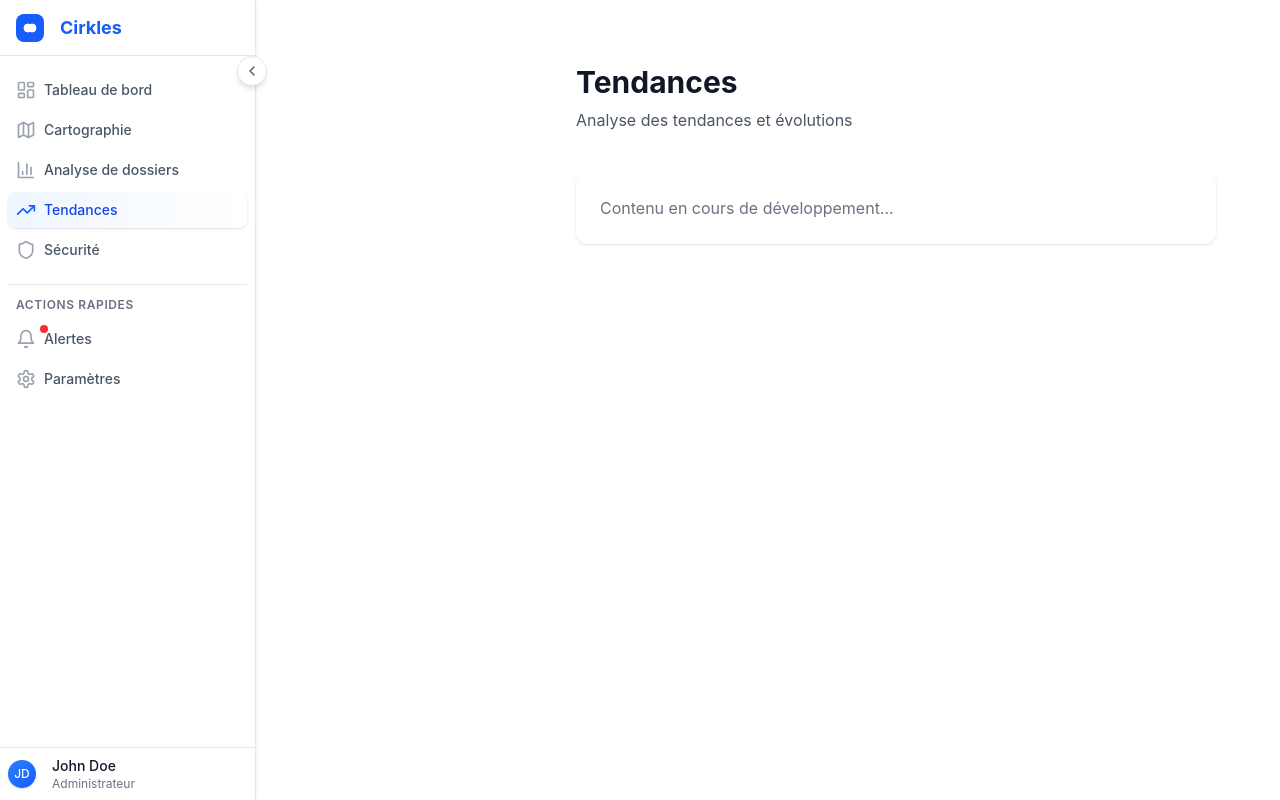
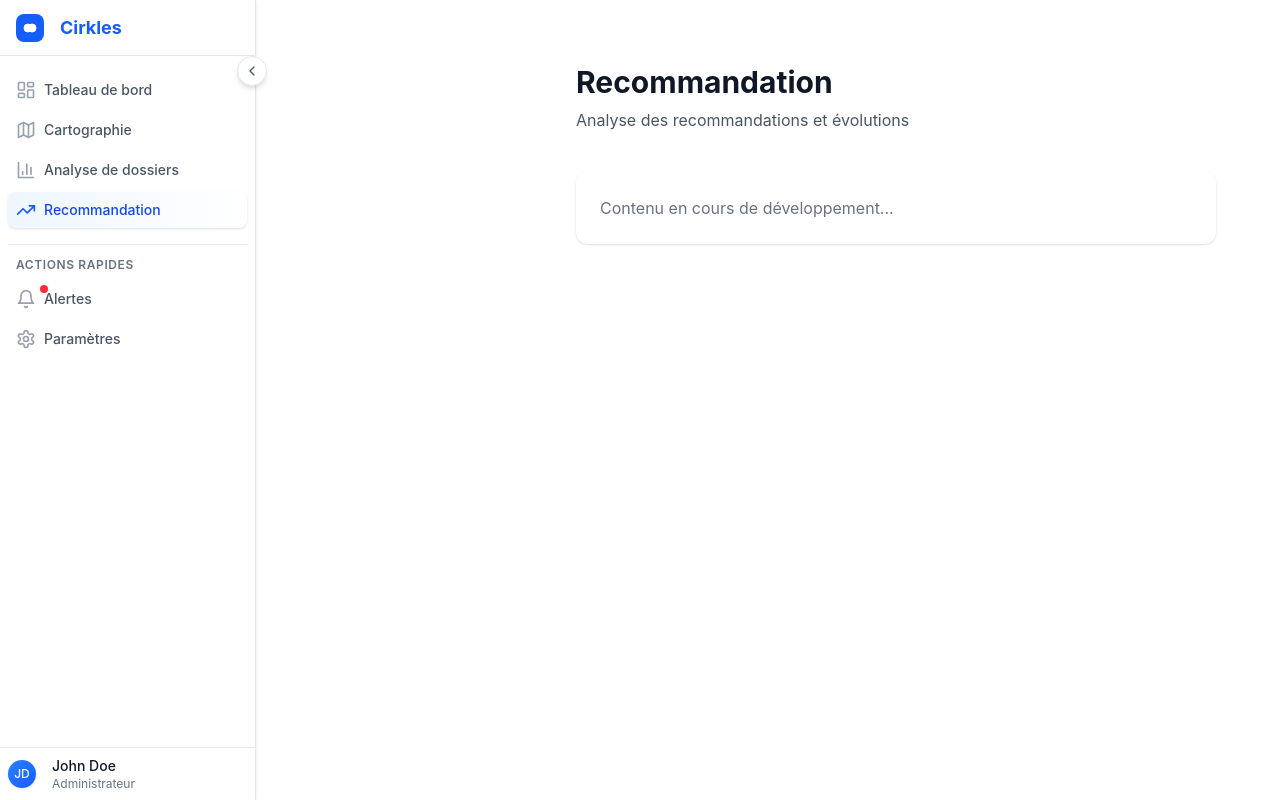
Before and after one commit to SalimNhiri/Cirkles-front-demo, a React (Vite) app: page /tendances in a window 1280 px wide. Built offline with nearby package versions, Linux system fonts and the light colour scheme.

Commit message:
Modifications navbar : remplacement de Tendance par Recommandation, suppression de Sécurité

```diff
--- a/src/components/layout/Navbar.tsx
+++ b/src/components/layout/Navbar.tsx
@@ -31,15 +31,15 @@ const navigation = [
     icon: BarChart3,
   },
   {
-    name: 'Tendances',
+    name: 'Recommandation',
     href: '/tendances',
     icon: TrendingUp,
   },
-  {
-    name: 'Sécurité',
-    href: '/securite',
-    icon: Shield,
-  },
+  // {
+  //   name: 'Sécurité',
+  //   href: '/securite',
+  //   icon: Shield,
+  // },
 ];
 
 export function Navbar() {
--- a/src/pages/TrendsPage.tsx
+++ b/src/pages/TrendsPage.tsx
@@ -7,8 +7,8 @@ export function TrendsPage() {
       <div className="container mx-auto px-10 py-10 space-y-10">
         <div className="flex items-center justify-between">
           <div>
-            <h1 className="text-3xl font-bold text-gray-900">Tendances</h1>
-            <p className="mt-2 text-gray-600">Analyse des tendances et évolutions</p>
+            <h1 className="text-3xl font-bold text-gray-900">Recommandation</h1>
+            <p className="mt-2 text-gray-600">Analyse des recommandations et évolutions</p>
           </div>
         </div>
 
```
